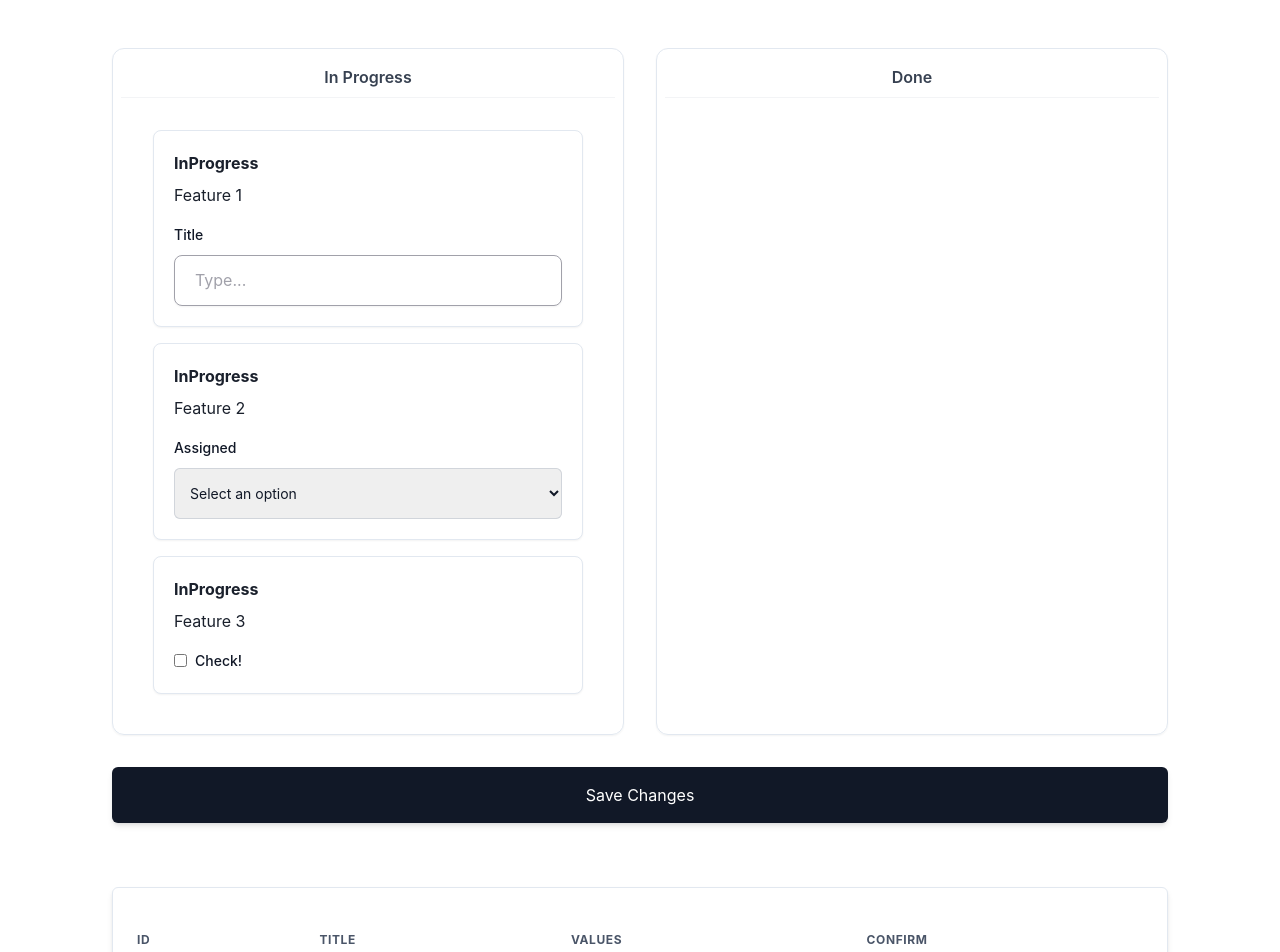
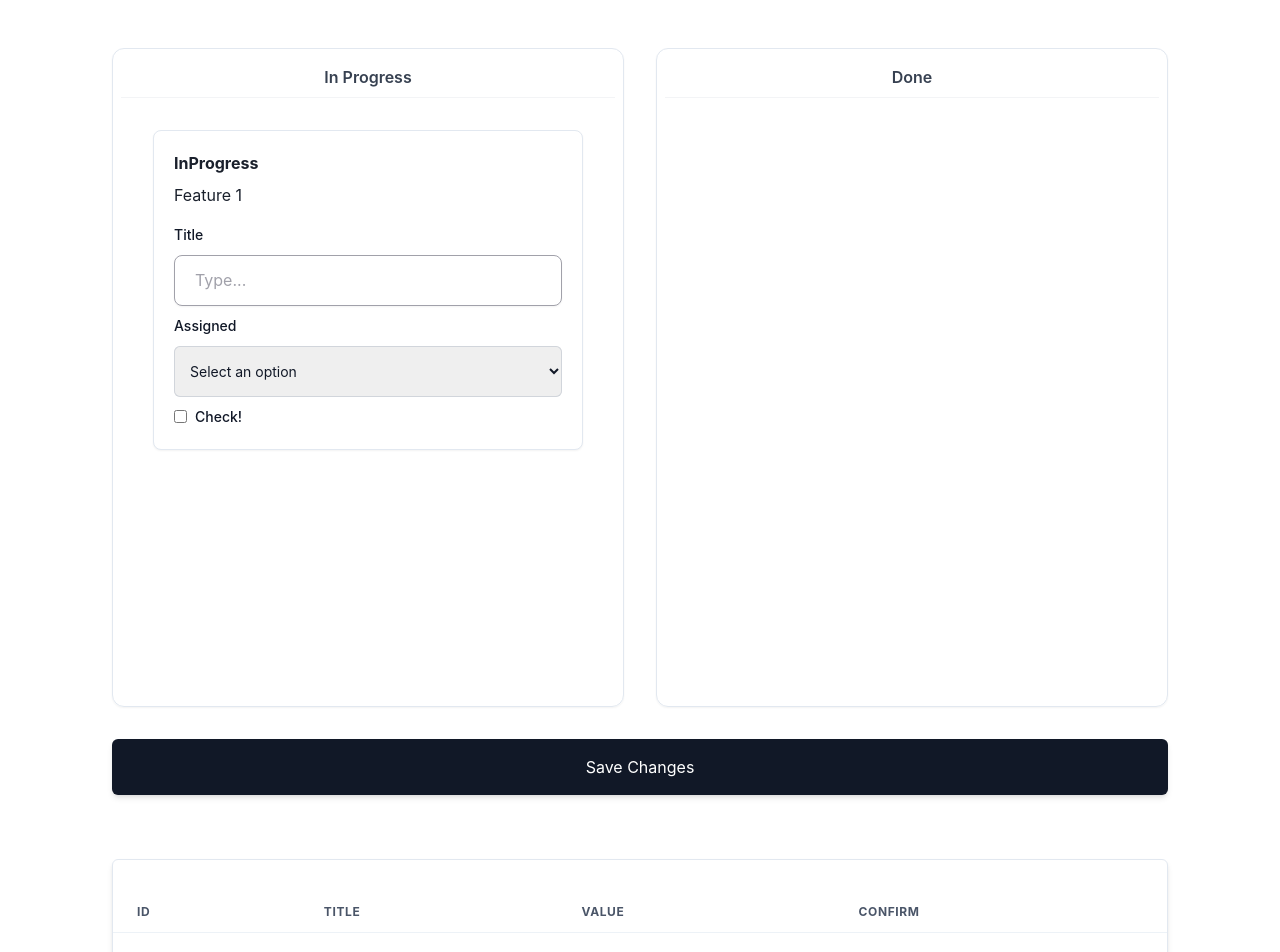
Before and after one commit to RiahiAchraf/Pay-Tic-Connect, a Next.js app: page / in a window 1280 px wide. Shown: the top 952 px of the page. Built offline with nearby package versions, Linux system fonts and the light colour scheme.

Commit message:
fixes ⚡

```diff
--- a/src/components/DailyTask.jsx
+++ /dev/null
@@ -1,54 +0,0 @@
-import { useState } from 'react';
-
-import { Input } from './kit';
-
-const DailyTask = () => {
-  const [value, setValue] = useState('');
-  const [value2, setValue2] = useState('');
-  const [value3, setValue3] = useState('');
-  const items = [
-    {
-      id: 1,
-      status: 'InProgress',
-      title: 'Sprint Retrospective',
-      component: (
-        <Input
-          value={value}
-          onChange={(e) => setValue(e.target.value)}
-          label='What went well?'
-          placeholder='Comment'
-        />
-      ),
-    },
-    {
-      id: 2,
-      status: 'InProgress',
-      title: 'Sprint planing',
-      component: (
-        <Input
-          value={value2}
-          onChange={(e) => setValue2(e.target.value)}
-          label='What went well?'
-          placeholder='Comment'
-        />
-      ),
-    },
-    {
-      id: 3,
-      status: 'InProgress',
-      title: 'Backlog',
-      component: (
-        <Input
-          value={value3}
-          onChange={(e) => setValue3(e.target.value)}
-          label='What went well?'
-          placeholder='Comment'
-        />
-      ),
-    },
-  ];
-
-  return items;
-};
-
-export default DailyTask;
--- a/src/components/TableContent.jsx
+++ b/src/components/TableContent.jsx
@@ -8,8 +8,6 @@ const TableContent = ({ doneTask }) => {
 
   // The useMemo hook is used for memoization in React. It allows you to memoize the result of a computation and only recompute it when its dependencies change. By using useMemo, you can optimize the performance of your application by avoiding unnecessary computations.
 
-  console.log(doneTask);
-
   const columns = useMemo(
     () => [
       {
@@ -18,11 +16,11 @@ const TableContent = ({ doneTask }) => {
       },
       {
         Header: 'Title',
-        accessor: 'title',
+        accessor: 'textValue',
       },
       {
-        Header: 'Values',
-        accessor: 'value',
+        Header: 'Value',
+        accessor: 'selectValue',
       },
       {
         Header: 'Confirm',
--- a/src/components/TaskCard.tsx
+++ b/src/components/TaskCard.tsx
@@ -10,8 +10,9 @@ interface TaskCardProps {
   content: string;
   icon: string;
   id: string;
-  setValue: (value: string) => void;
+  setSelectValue: (value: string) => void;
   setChecked: (value: boolean) => void;
+  setTextValue: (value: string) => void;
   idx: number;
   inputType: string;
 }
@@ -21,9 +22,9 @@ const TaskCard: React.FC<TaskCardProps> = ({
   title,
   content,
   id,
-  setValue,
+  setSelectValue,
+  setTextValue,
   setChecked,
-  inputType,
 }) => {
   const [{}, drag] = useDrag({
     type: itemsTypes.CARD,
@@ -37,13 +38,14 @@ const TaskCard: React.FC<TaskCardProps> = ({
 
   const handleSelectChange = (event: any) => {
     setSelectedValue(event.target.value);
-    setValue(event.target.value);
+    setSelectValue(event.target.value);
   };
 
   const [inputValue, setInputValue] = useState('');
 
   const handleInputChange = (event: any) => {
     setInputValue(event.target.value);
+    setTextValue(event.target.value);
   };
 
   const [isChecked, setIsChecked] = useState(false);
@@ -61,7 +63,7 @@ const TaskCard: React.FC<TaskCardProps> = ({
       <span className='font-bold'>{status}</span>
       <h1>{title}</h1>
       <p className='flex items-center'>{content}</p>
-      {inputType === 'text' ? (
+
       <div>
         <label className='mb-2 block text-sm font-medium leading-6 text-gray-900'>Title</label>
         <input
@@ -72,7 +74,7 @@ const TaskCard: React.FC<TaskCardProps> = ({
           placeholder='Type...'
         />
       </div>
-      ) : inputType === 'select' ? (
+
       <div>
         <label className='block text-sm font-medium leading-6 text-gray-900'>Assigned</label>
         <select
@@ -88,12 +90,11 @@ const TaskCard: React.FC<TaskCardProps> = ({
           <option value='option3'>option 3</option>
         </select>
       </div>
-      ) : (
+
       <div className='flex items-center gap-2'>
         <input type='checkbox' checked={isChecked} onChange={handleCheckboxChange} />
         <label className='block text-sm font-medium leading-6 text-gray-900'>Check!</label>
       </div>
-      )}
     </div>
   );
 };
--- a/src/components/Tasks.jsx
+++ b/src/components/Tasks.jsx
@@ -13,7 +13,8 @@ export const CardContext = createContext({
 });
 
 const Tasks = () => {
-  const [value, setValue] = useState('');
+  const [selectValue, setSelectValue] = useState('');
+  const [textValue, setTextValue] = useState('');
   const [checked, setChecked] = useState('');
 
   const items = [
@@ -21,37 +22,26 @@ const Tasks = () => {
       id: 1,
       status: 'InProgress',
       title: 'Feature 1',
-      inputType: 'text',
-      value: '-',
-      checkbox: '-',
-    },
-    {
-      id: 2,
-      status: 'InProgress',
-      title: 'Feature 2',
-      inputType: 'select',
-      value: value,
-      checkbox: '-',
-      setValue: setValue,
-    },
-    {
-      id: 3,
-      status: 'InProgress',
-      title: 'Feature 3',
-      value: '-',
-      inputType: 'checkbox',
-      checkbox: !checked ? 'Confirmed' : 'Not Confirmed',
-      setChecked: setChecked,
+      selectValue,
+      textValue,
+      checkbox: !!checked ? 'Confirmed' : 'Not Confirmed',
+      setSelectValue,
+      setTextValue,
+      setChecked,
     },
   ];
 
   const [doneTask, setDoneTask] = useState([]);
-  const [taskList, setTasksList] = useState(items.map((item) => ({ ...item, value, checked })));
+  const [taskList, setTasksList] = useState(
+    items.map((item) => ({ ...item, selectValue, textValue, checked })),
+  );
 
   useEffect(() => {
     // Update the value property within each item of taskList
-    setTasksList((prevTaskList) => prevTaskList.map((item) => ({ ...item, value, checked })));
-  }, [value, checked]);
+    setTasksList((prevTaskList) =>
+      prevTaskList.map((item) => ({ ...item, selectValue, textValue, checked })),
+    );
+  }, [selectValue, textValue, checked]);
 
   const isDone = (id) => {
     const draggedTask = taskList.filter((task) => task.id === id)[0];
@@ -96,18 +86,24 @@ const Tasks = () => {
               <div className='flex flex-col gap-4 p-4'>
                 {taskList
                   .filter((task) => task.status === 'InProgress')
-                  .map(({ title, status, id, setValue, setChecked, inputType }, idx) => (
+                  .map(
+                    (
+                      { title, status, id, setSelectValue, setTextValue, setChecked, inputType },
+                      idx,
+                    ) => (
                       <TaskCard
                         id={id}
                         key={idx}
                         title={title}
                         status={status}
-                      setValue={setValue}
+                        setSelectValue={setSelectValue}
+                        setTextValue={setTextValue}
                         setChecked={setChecked}
                         inputType={inputType}
                         idx={idx}
                       />
-                  ))}
+                    ),
+                  )}
               </div>
             </InProgressBoxTarget>
           </div>
@@ -122,18 +118,24 @@ const Tasks = () => {
               <div className='flex flex-col gap-4 p-4'>
                 {taskList
                   .filter((task) => task.status === 'DONE')
-                  .map(({ title, status, id, setValue, setChecked, inputType }, idx) => (
+                  .map(
+                    (
+                      { title, status, id, setSelectValue, setTextValue, setChecked, inputType },
+                      idx,
+                    ) => (
                       <TaskCard
                         id={id}
                         key={idx}
                         title={title}
                         status={status}
-                      setValue={setValue}
+                        setTextValue={setTextValue}
+                        setSelectValue={setSelectValue}
                         setChecked={setChecked}
                         inputType={inputType}
                         idx={idx}
                       />
-                  ))}
+                    ),
+                  )}
               </div>
             </DoneBoxTarget>
           </div>
```
Also changed, not shown: src/components/Filtered.jsx (added). Lines whose indentation alone changed are shown as unchanged.
